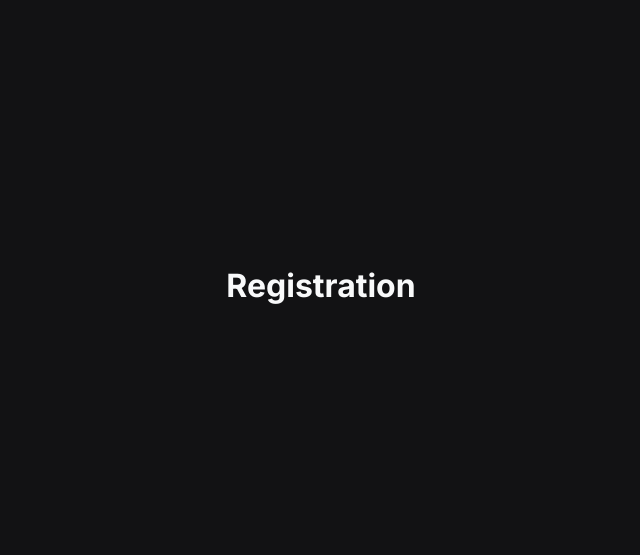
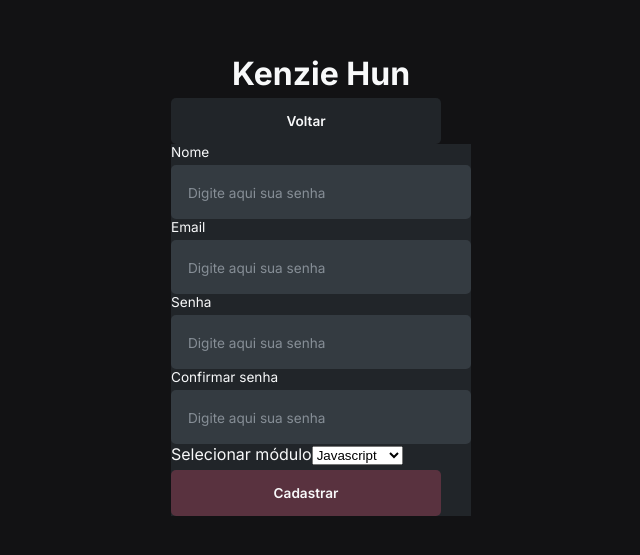
Before and after one commit to Kenzie-Academy-Brasil-Developers/react-entrega-s2-kenzie-hub-jeanknieling, a React (Create React App) app: page /registration in a window 1280 px wide. Shown: the part 115-670 px from the top of the page, without its empty margins (319-959 px from the left). Built offline with nearby package versions, Linux system fonts and the light colour scheme.

Commit message:
feat(estrutura da pagina de cadastro) Estrutura base da pagina de cadastro finalizada, componentizar o SELECT para usar em outras partes da pagiana

```diff
--- a/src/Routes/index.jsx
+++ b/src/Routes/index.jsx
@@ -13,11 +13,11 @@ const Routes = () => {
                 <Login/>
             </Route>
 
-            <Route exact path="/registration">
+            <Route path="/registration">
                 <Registration/>
             </Route>
 
-            <Route exact path="/dashboard">
+            <Route path="/dashboard">
                 <Dashboard/>
             </Route>
 
--- a/src/components/Button/index.jsx
+++ b/src/components/Button/index.jsx
@@ -1,10 +1,10 @@
 import { Container } from "./style";
 
-const Button = ({ text, color }) => {
+const Button = ({ text, ...rest }) => {
 
     return (
 
-        <Container color={color}>{text}</Container>
+        <Container {...rest}>{text}</Container>
 
     );
 };
--- a/src/components/Button/style.js
+++ b/src/components/Button/style.js
@@ -10,4 +10,15 @@ export const Container = styled.button`
     margin-top: 5px;
     padding: 10px 12px;
     width: 90%;
+    transition: 0.2s;
+
+    &:hover {
+        background-color: ${(props) => props.colorHover};
+        transition: 0.5s;
+    }
+
+    @media (min-width: 600px) {
+        font-size: 0.85rem;
+        padding: 15px;
+    }
 `;
--- a/src/components/Input/style.js
+++ b/src/components/Input/style.js
@@ -22,5 +22,18 @@ export const InputContainer = styled.label`
         &:focus{
             border: 2px solid var(--gray-1);
         }
+
+        @media (min-width: 600px) {
+            padding: 15px;
+
+            &::placeholder {
+            color: var(--gray-1);
+            font-size: 0.85rem
+        }
+        }
+    }
+
+    @media (min-width: 600px) {
+        font-size: 0.85rem;
     }
 `;
--- a/src/pages/Login/index.jsx
+++ b/src/pages/Login/index.jsx
@@ -1,4 +1,4 @@
-import { Link } from 'react-router-dom';
+import { Link, useHistory } from 'react-router-dom';
 import { Container, MainContainer } from './style';
 import Input from '../../components/Input';
 import Button from '../../components/Button';
@@ -6,13 +6,21 @@ import { css } from 'styled-components';
 
 const Login = () => {
 
+    const history = useHistory();
+
+    const handleNavigation = (path) => {
+
+        history.push(path);
+
+    }
+
     return (
 
         <MainContainer>
 
             <h1>Kenzie Hub</h1>
 
-            <Container>
+            <Container onSubmit={() => handleNavigation("/dashboard")}>
 
                 <h2>Login</h2>
 
@@ -20,11 +28,33 @@ const Login = () => {
 
                 <Input label="Senha" placeholder="Digite aqui sua senha" type="password"/>
 
-                <Button text="Entrar" color="#FF577F"/>
+                <Button
+
+                    type="submit"
+
+                    text="Entrar"
+
+                    color={css`var(--color-primary)`}
+
+                    colorHover={css`var(--color-primary-50)`}
+
+                />
 
                 <Link to="/registration">Ainda não possui uma conta?</Link>
 
-                <Button text="Cadastre-se" color="#868E96"/>
+                <Button
+
+                    type="button"
+
+                    text="Cadastre-se"
+
+                    color={css`var(--gray-1)`}
+
+                    colorHover={css`var(--gray-1)`}
+
+                    onClick={() => handleNavigation("/registration")}
+
+                />
 
             </Container>
 
--- a/src/pages/Login/style.js
+++ b/src/pages/Login/style.js
@@ -16,7 +16,7 @@ export const Container = styled.form`
     justify-content: space-around;
     align-items: center;
     height: 400px;
-    min-width: 300px;
+    width: 300px;
     padding: 20px 0;
 
     h2 {
@@ -35,5 +35,20 @@ export const Container = styled.form`
 
     @media (min-width: 600px) {
         width: 400px;
+        height: 500px;
+
+        h2 {
+            font-size: 1.2rem;
+        }
+
+        a {
+            color: var(--gray-1);
+            font-size: 0.8rem;
+            font-weight: 600;
+
+            &:hover {
+                color: var(--gray-0);
+            }
+        }
     }
 `;
--- a/src/pages/Registration/index.jsx
+++ b/src/pages/Registration/index.jsx
@@ -1,9 +1,61 @@
+import { Container } from './style';
+import Button from '../../components/Button';
+import Input from '../../components/Input';
+import { css } from 'styled-components';
+
 const Registration = () => {
+
     return (
-        <h1>
-            Registration
-        </h1>
+
+        <main>
+            <div>
+
+                <h1>Kenzie Hun</h1>
+
+                <Button text="Voltar" color={css`var(--gray-3)`}/>
+
+            </div>
+
+            <Container>
+
+                <Input label="Nome" placeholder="Digite aqui sua senha"/>
+
+                <Input label="Email" placeholder="Digite aqui sua senha"/>
+
+                <Input label="Senha" placeholder="Digite aqui sua senha" type="password"/>
+
+                <Input label="Confirmar senha" placeholder="Digite aqui sua senha" type="password"/>
+
+                <label>
+                    Selecionar módulo
+                    <select name="languages">
+                        <option value="0">Select car:</option>
+                        <option value="1">Audi</option>
+                        <option value="2">BMW</option>
+                        <option value="3">Citroen</option>
+                        <option value="4">Ford</option>
+                        <option value="5" selected>Javascript</option>
+                        <option value="6">Jaguar</option>
+                        <option value="7">Land Rover</option>
+                        <option value="8">Mercedes</option>
+                        <option value="9">Mini</option>
+                        <option value="10">Nissan</option>
+                        <option value="11">Toyota</option>
+                        <option value="12">Volvo</option>
+                    </select>
+
+                </label>
+
+                <Button text="Cadastrar" color={css`var(--color-primary-negative)`}/>
+
+            </Container>
+
+
+
+        </main>
+
     );
+
 }
 
 export default Registration;
--- a/src/pages/Registration/style.js
+++ b/src/pages/Registration/style.js
@@ -1 +1,6 @@
-import styled from "style-components";
+import styled from "styled-components";
+
+export const Container = styled.form`
+    background-color: var(--gray-3);
+    width: 300px;
+`;
--- a/src/styles/global.js
+++ b/src/styles/global.js
@@ -10,7 +10,7 @@ export default createGlobalStyle`
 
     :root {
         --color-primary: #FF577F;
-        --color-primary-focus: #FF427F;
+        --color-primary-50: #FF427F;
         --color-primary-negative: #59323F;
 
         --gray-0: #F8F9FA;
```
